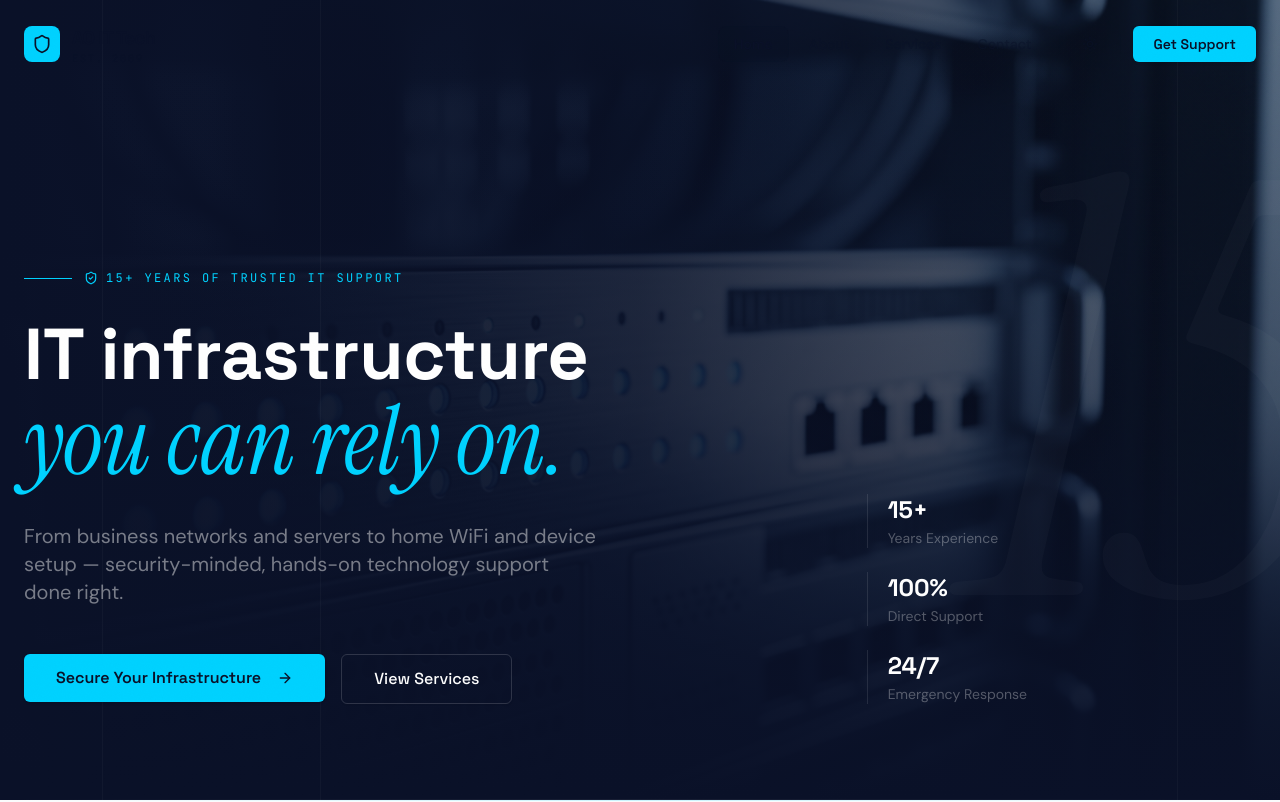
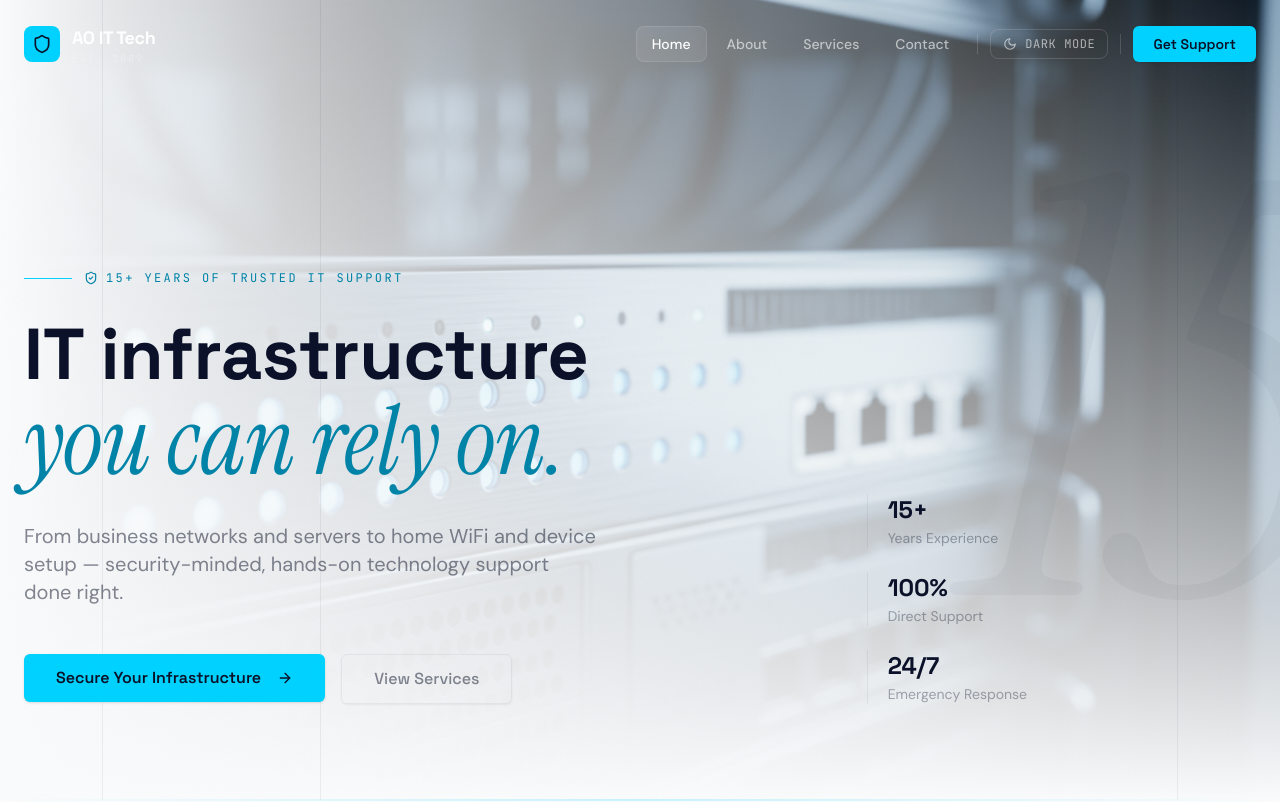
Before and after one commit to angelolivera-ship-it/ao-it-tech, a React (Vite) app: page / in a window 1280 px wide. Shown: the top 802 px of the page. Built offline with nearby package versions, Linux system fonts and the light colour scheme.

Commit message:
light mode fixed

```diff
--- a/src/components/home/Hero.jsx
+++ b/src/components/home/Hero.jsx
@@ -6,7 +6,7 @@ import { motion } from 'framer-motion';
 
 export default function Hero() {
     return (
-        <section className="relative min-h-screen flex items-end overflow-hidden bg-[#0A1128]">
+        <section className="relative min-h-screen flex items-end overflow-hidden bg-surface">
             {/* Background image */}
             <div className="absolute inset-0">
                 <img
@@ -17,20 +17,20 @@ export default function Hero() {
                     height={1080}
                     fetchpriority="high"
                 />
-                <div className="absolute inset-0 bg-gradient-to-r from-[#0A1128] via-[#0A1128]/85 to-[#0A1128]/40" />
-                <div className="absolute inset-0 bg-gradient-to-t from-[#0A1128] via-[#0A1128]/30 to-transparent" />
+                <div className="absolute inset-0 bg-gradient-to-r from-[var(--surface)] via-[var(--surface)]/85 to-[var(--surface)]/40" />
+                <div className="absolute inset-0 bg-gradient-to-t from-[var(--surface)] via-[var(--surface)]/30 to-transparent" />
             </div>
 
             {/* Decorative grid lines */}
             <div className="absolute inset-0 pointer-events-none" aria-hidden="true">
-                <div className="absolute left-[8%] top-0 bottom-0 w-px bg-white/[0.03]" />
-                <div className="absolute left-[25%] top-0 bottom-0 w-px bg-white/[0.03]" />
-                <div className="absolute right-[8%] top-0 bottom-0 w-px bg-white/[0.03]" />
+                <div className="absolute left-[8%] top-0 bottom-0 w-px bg-[var(--border-subtle)]" />
+                <div className="absolute left-[25%] top-0 bottom-0 w-px bg-[var(--border-subtle)]" />
+                <div className="absolute right-[8%] top-0 bottom-0 w-px bg-[var(--border-subtle)]" />
             </div>
 
             {/* Ghost "15" */}
-            <div className="absolute right-[-5%] top-1/2 -translate-y-1/2 opacity-[0.02] pointer-events-none select-none" aria-hidden="true">
-                <span className="font-display font-normal text-[45vw] leading-none text-white italic">15</span>
+            <div className="absolute right-[-5%] top-1/2 -translate-y-1/2 opacity-[0.03] pointer-events-none select-none" aria-hidden="true">
+                <span className="font-display font-normal text-[45vw] leading-none italic text-heading">15</span>
             </div>
 
             <div className="relative z-10 max-w-7xl mx-auto px-6 pb-24 pt-48 w-full">
@@ -42,10 +42,10 @@ export default function Hero() {
                             transition={{ duration: 1, ease: 'easeOut' }}
                         >
                             <div className="flex items-center gap-3 mb-8">
-                                <div className="h-px w-12 bg-[#00D2FF]" />
+                                <div className="h-px w-12 bg-[var(--brand)]" />
                                 <div className="flex items-center gap-2">
-                                    <ShieldCheck className="w-3.5 h-3.5 text-[#00D2FF]" aria-hidden="true" />
-                                    <span className="text-[#00D2FF] text-xs font-mono uppercase tracking-[0.2em]">
+                                    <ShieldCheck className="w-3.5 h-3.5 text-brand" aria-hidden="true" />
+                                    <span className="text-brand text-xs font-mono uppercase tracking-[0.2em]">
                                         15+ Years of Trusted IT Support
                                     </span>
                                 </div>
@@ -56,13 +56,13 @@ export default function Hero() {
                             initial={{ opacity: 0, y: 40 }}
                             animate={{ opacity: 1, y: 0 }}
                             transition={{ duration: 0.8, delay: 0.15, ease: [0.25, 0.46, 0.45, 0.94] }}
-                            className="text-white leading-[1.05] mb-8"
+                            className="leading-[1.05] mb-8"
                             style={{ textWrap: 'balance' }}
                         >
-                            <span className="font-heading font-bold text-4xl sm:text-5xl lg:text-6xl xl:text-7xl block">
+                            <span className="font-heading font-bold text-4xl sm:text-5xl lg:text-6xl xl:text-7xl block text-heading">
                                 IT infrastructure
                             </span>
-                            <span className="font-display italic text-5xl sm:text-6xl lg:text-7xl xl:text-8xl block mt-1 text-[#00D2FF]">
+                            <span className="font-display italic text-5xl sm:text-6xl lg:text-7xl xl:text-8xl block mt-1 text-brand">
                                 you can rely on.
                             </span>
                         </motion.h1>
@@ -71,7 +71,7 @@ export default function Hero() {
                             initial={{ opacity: 0, y: 20 }}
                             animate={{ opacity: 1, y: 0 }}
                             transition={{ duration: 0.7, delay: 0.35 }}
-                            className="text-white/45 text-lg sm:text-xl leading-relaxed mb-12 max-w-xl font-body"
+                            className="text-body text-lg sm:text-xl leading-relaxed mb-12 max-w-xl font-body"
                         >
                             From business networks and servers to home WiFi and device setup — security-minded, hands-on technology support done right.
                         </motion.p>
@@ -83,13 +83,13 @@ export default function Hero() {
                             className="flex flex-col sm:flex-row gap-4"
                         >
                             <Link to="/contact">
-                                <Button className="bg-[#00D2FF] text-[#0A1128] hover:bg-[#00D2FF]/90 font-heading font-semibold text-base px-8 py-6 hover:shadow-[0_0_40px_rgba(0,210,255,0.35)] transition-all duration-500">
+                                <Button className="bg-[var(--brand)] text-[#0A1128] hover:opacity-90 font-heading font-semibold text-base px-8 py-6 hover:shadow-[0_0_40px_var(--glow)] transition-all duration-500">
                                     Secure Your Infrastructure
                                     <ArrowRight className="w-4 h-4 ml-2" />
                                 </Button>
                             </Link>
                             <Link to="/services">
-                                <Button variant="outline" className="border-white/15 text-white hover:bg-white/[0.06] hover:border-white/25 font-heading font-medium text-base px-8 py-6 transition-all duration-300">
+                                <Button variant="outline" className="border-subtle text-body hover:text-heading hover:border-hover-theme font-heading font-medium text-base px-8 py-6 transition-all duration-300">
                                     View Services
                                 </Button>
                             </Link>
@@ -107,16 +107,16 @@ export default function Hero() {
                             { num: '100%', label: 'Direct Support' },
                             { num: '24/7', label: 'Emergency Response' },
                         ].map((stat) => (
-                            <div key={stat.label} className="border-l border-white/10 pl-5">
-                                <div className="font-heading font-bold text-2xl text-white">{stat.num}</div>
-                                <div className="text-white/30 text-sm font-body mt-0.5">{stat.label}</div>
+                            <div key={stat.label} className="border-l border-subtle pl-5">
+                                <div className="font-heading font-bold text-2xl text-heading">{stat.num}</div>
+                                <div className="text-muted-theme text-sm font-body mt-0.5">{stat.label}</div>
                             </div>
                         ))}
                     </motion.div>
                 </div>
             </div>
 
-            <div className="absolute bottom-0 left-0 right-0 h-px bg-gradient-to-r from-transparent via-white/[0.06] to-transparent" />
+            <div className="absolute bottom-0 left-0 right-0 h-px rule-accent" />
         </section>
     );
 }
--- a/src/components/layout/NavBar.jsx
+++ b/src/components/layout/NavBar.jsx
@@ -3,6 +3,7 @@ import { Link, useLocation } from 'react-router-dom';
 import { Menu, X, Shield } from 'lucide-react';
 import { Button } from '@/components/ui/button';
 import { ThemeToggle } from '@/components/ui/ThemeToggle';
+import { useTheme } from 'next-themes';
 import { motion, AnimatePresence } from 'framer-motion';
 
 const navLinks = [
@@ -15,6 +16,7 @@ const navLinks = [
 export default function NavBar() {
     const [scrolled, setScrolled] = useState(false);
     const [mobileOpen, setMobileOpen] = useState(false);
+    const { theme } = useTheme();
     const location = useLocation();
 
     useEffect(() => {
@@ -27,13 +29,21 @@ export default function NavBar() {
         setMobileOpen(false);
     }, [location]);
 
+    // On the home page before scrolling, the nav sits over the hero image
+    // so text needs to be white/light regardless of theme.
+    // Once scrolled, or on other pages, follow the theme.
+    const isOverHero = location.pathname === '/' && !scrolled;
+    const isDark = theme === 'dark';
+    const useLight = isOverHero || isDark;
+
     return (
         <nav
             className={`fixed top-0 left-0 right-0 z-50 transition-[background-color,padding,box-shadow] duration-500 ${scrolled
-                    ? 'bg-[var(--surface)]/80 backdrop-blur-2xl shadow-[0_1px_0_var(--border-subtle)] py-3'
+                    ? (isDark
+                        ? 'bg-[#0A1128]/80 backdrop-blur-2xl shadow-[0_1px_0_rgba(255,255,255,0.04)] py-3'
+                        : 'bg-white/80 backdrop-blur-2xl shadow-[0_1px_0_rgba(10,17,40,0.06)] py-3')
                     : 'bg-transparent py-6'
                 }`}
-            style={scrolled ? { backgroundColor: 'color-mix(in srgb, var(--surface) 80%, transparent)' } : undefined}
         >
             <div className="max-w-7xl mx-auto px-6 flex items-center justify-between">
                 <Link to="/" className="flex items-center gap-3 group">
@@ -41,10 +51,10 @@ export default function NavBar() {
                         <Shield className="w-5 h-5 text-[#0A1128]" aria-hidden="true" />
                     </div>
                     <div className="flex flex-col leading-none">
-                        <span className="font-heading font-bold text-lg tracking-tight text-heading">
+                        <span className={`font-heading font-bold text-lg tracking-tight transition-colors duration-300 ${useLight ? 'text-white' : 'text-[#0A1128]'}`}>
                             AO IT Tech
                         </span>
-                        <span className="text-[10px] font-mono uppercase tracking-[0.2em] mt-0.5 text-muted-theme">
+                        <span className={`text-[10px] font-mono uppercase tracking-[0.2em] mt-0.5 transition-colors duration-300 ${useLight ? 'text-white/30' : 'text-[#0A1128]/30'}`}>
                             Est. 2009
                         </span>
                     </div>
@@ -56,35 +66,35 @@ export default function NavBar() {
                             key={link.path}
                             to={link.path}
                             className={`relative px-4 py-2 text-sm font-medium transition-colors duration-200 rounded-lg focus-visible:ring-2 focus-visible:ring-[var(--brand)]/50 focus-visible:outline-none ${location.pathname === link.path
-                                    ? 'text-heading'
-                                    : 'text-body hover:text-heading'
+                                    ? (useLight ? 'text-white' : 'text-[#0A1128]')
+                                    : (useLight ? 'text-white/60 hover:text-white' : 'text-[#0A1128]/45 hover:text-[#0A1128]/75')
                                 }`}
                         >
                             {link.label}
                             {location.pathname === link.path && (
                                 <motion.div
                                     layoutId="nav-active"
-                                    className="absolute inset-0 rounded-lg bg-[var(--border-subtle)] border border-subtle"
+                                    className={`absolute inset-0 rounded-lg border ${useLight ? 'bg-white/[0.08] border-white/[0.1]' : 'bg-[#0A1128]/[0.04] border-[#0A1128]/[0.06]'}`}
                                     style={{ zIndex: -1 }}
                                     transition={{ type: 'spring', stiffness: 400, damping: 30 }}
                                 />
                             )}
                         </Link>
                     ))}
-                    <div className="w-px h-5 mx-2 bg-[var(--border-subtle)]" />
-                    <ThemeToggle />
-                    <div className="w-px h-5 mx-2 bg-[var(--border-subtle)]" />
+                    <div className={`w-px h-5 mx-2 transition-colors duration-300 ${useLight ? 'bg-white/15' : 'bg-[#0A1128]/10'}`} />
+                    <ThemeToggle light={useLight} />
+                    <div className={`w-px h-5 mx-2 transition-colors duration-300 ${useLight ? 'bg-white/15' : 'bg-[#0A1128]/10'}`} />
                     <Link to="/contact">
-                        <Button className="bg-[var(--brand)] text-[#0A1128] hover:opacity-90 font-heading font-semibold text-sm px-5 hover:shadow-[0_0_24px_var(--glow)] transition-all duration-300 focus-visible:ring-2 focus-visible:ring-[var(--brand)]/50 focus-visible:ring-offset-2">
+                        <Button className="bg-[var(--brand)] text-[#0A1128] hover:opacity-90 font-heading font-semibold text-sm px-5 hover:shadow-[0_0_24px_var(--glow)] transition-all duration-300">
                             Get Support
                         </Button>
                     </Link>
                 </div>
 
                 <div className="flex items-center gap-2 md:hidden">
-                    <ThemeToggle />
+                    <ThemeToggle light={useLight} />
                     <button
-                        className="p-2 -mr-2 rounded-lg text-heading focus-visible:ring-2 focus-visible:ring-[var(--brand)]/50 focus-visible:outline-none"
+                        className={`p-2 -mr-2 rounded-lg focus-visible:ring-2 focus-visible:ring-[var(--brand)]/50 focus-visible:outline-none transition-colors duration-300 ${useLight ? 'text-white' : 'text-[#0A1128]'}`}
                         onClick={() => setMobileOpen(!mobileOpen)}
                         aria-label={mobileOpen ? 'Close menu' : 'Open menu'}
                         aria-expanded={mobileOpen}
@@ -101,8 +111,8 @@ export default function NavBar() {
                         animate={{ opacity: 1, height: 'auto' }}
                         exit={{ opacity: 0, height: 0 }}
                         transition={{ duration: 0.3, ease: 'easeInOut' }}
-                        className="md:hidden backdrop-blur-2xl border-t border-subtle overflow-hidden"
-                        style={{ backgroundColor: 'color-mix(in srgb, var(--surface) 98%, transparent)', overscrollBehavior: 'contain' }}
+                        className={`md:hidden backdrop-blur-2xl border-t overflow-hidden ${isDark ? 'bg-[#0A1128]/95 border-white/[0.06]' : 'bg-white/95 border-[#0A1128]/[0.06]'}`}
+                        style={{ overscrollBehavior: 'contain' }}
                     >
                         <div className="px-6 py-8 flex flex-col gap-1">
                             {navLinks.map((link, i) => (
--- a/src/components/ui/ThemeToggle.jsx
+++ b/src/components/ui/ThemeToggle.jsx
@@ -1,20 +1,36 @@
 import { Moon, Sun } from 'lucide-react';
 import { useTheme } from 'next-themes';
-import { Button } from './button';
+import { useEffect, useState } from 'react';
 
-export function ThemeToggle() {
+export function ThemeToggle({ light = false }) {
     const { theme, setTheme } = useTheme();
+    const [mounted, setMounted] = useState(false);
+
+    useEffect(() => setMounted(true), []);
+    if (!mounted) return null;
+
+    const isDark = theme === 'dark';
 
     return (
-        <Button
-            variant="ghost"
-            size="icon"
-            onClick={() => setTheme(theme === 'dark' ? 'light' : 'dark')}
-            className="relative w-9 h-9 text-[var(--text-secondary)] hover:text-[var(--text-primary)] hover:bg-[var(--border-subtle)] transition-colors duration-300"
-            aria-label={`Switch to ${theme === 'dark' ? 'light' : 'dark'} mode`}
+        <button
+            onClick={() => setTheme(isDark ? 'light' : 'dark')}
+            className={`flex items-center gap-2 px-3 py-1.5 rounded-lg text-xs font-mono uppercase tracking-wider transition-colors duration-300 border ${light
+                    ? 'border-white/15 text-white/60 hover:text-white hover:border-white/30'
+                    : 'border-[#0A1128]/10 text-[#0A1128]/45 hover:text-[#0A1128]/75 hover:border-[#0A1128]/20'
+                }`}
+            aria-label={`Switch to ${isDark ? 'light' : 'dark'} mode`}
         >
-            <Sun className="h-4 w-4 rotate-0 scale-100 transition-all duration-300 dark:-rotate-90 dark:scale-0" />
-            <Moon className="absolute h-4 w-4 rotate-90 scale-0 transition-all duration-300 dark:rotate-0 dark:scale-100" />
-        </Button>
+            {isDark ? (
+                <>
+                    <Sun className="w-3.5 h-3.5" />
+                    <span>Light Mode</span>
+                </>
+            ) : (
+                <>
+                    <Moon className="w-3.5 h-3.5" />
+                    <span>Dark Mode</span>
+                </>
+            )}
+        </button>
     );
 }
```
Also changed, not shown: src/components/layout/Footer.jsx (+22 -22 lines), src/pages/PageNotFound.jsx (+2 -5 lines), .claude/settings.local.json.
